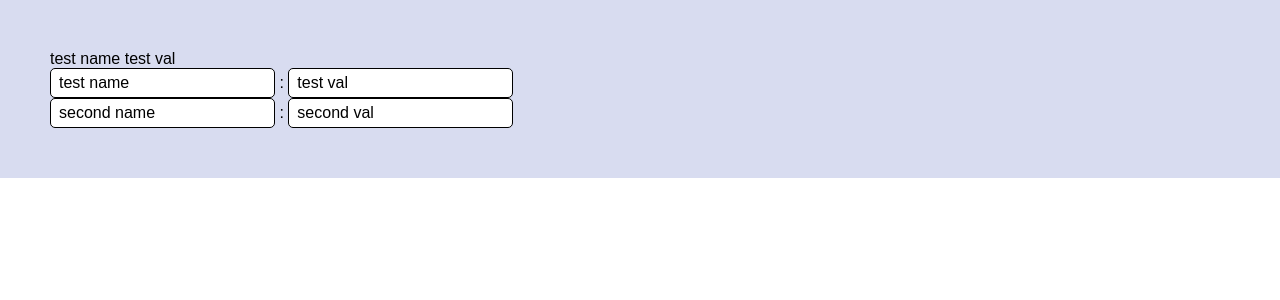
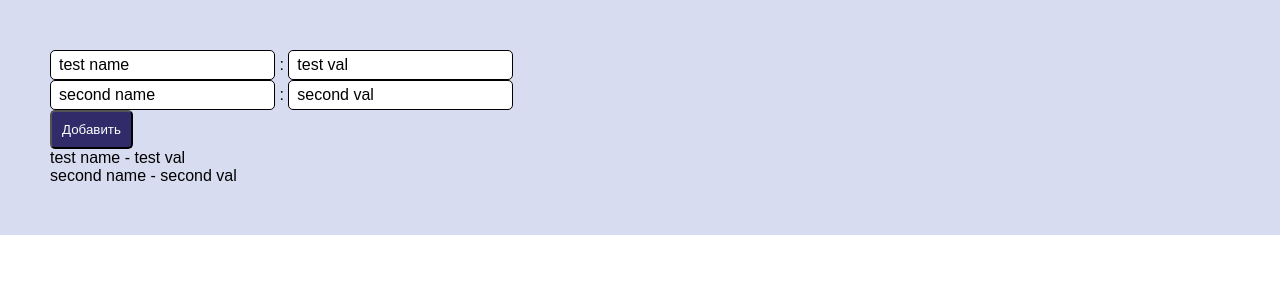
Before and after one commit to Repet124/product-editor, a Vue app: page / in a window 1280 px wide. Shown: the top 300 px of the page. Built offline with nearby package versions, Linux system fonts and the light colour scheme.

Commit message:
adding new field added

```diff
--- a/src/App.vue
+++ b/src/App.vue
@@ -4,13 +4,12 @@
 		<!-- <Varchar name="test" placeholderVal="input yout text">
 			Some label:
 		</Varchar> -->
-		{{ list[0].name }}
-		{{ list[0].val }}
 		<List
 			v-model="list"
 			phName="input field name"
 			phVal="input field val">
 		</List>
+		<div v-for="(item, index) in list" :key="index">{{ item.name }} - {{ item.val }}</div>
 	</div>
 </template>
 
--- a/src/components/inputs/list.vue
+++ b/src/components/inputs/list.vue
@@ -11,6 +11,7 @@
 			:placeholderObj="getPlaceholderObj"
 			@input="$emit('input', ch(index, $event))"
 		/>
+		<button class="btn" @click="$emit('input', add())">Добавить</button>
 	</div>
 </template>
 
@@ -41,6 +42,13 @@ export default {
 				this.list[index][key] = obj[key]
 			}
 			return this.list;
+		},
+		add: function() {
+			this.list.push({
+				name: '',
+				val: ''
+			});
+			return this.list;
 		}
 	},
 	computed: {
```
